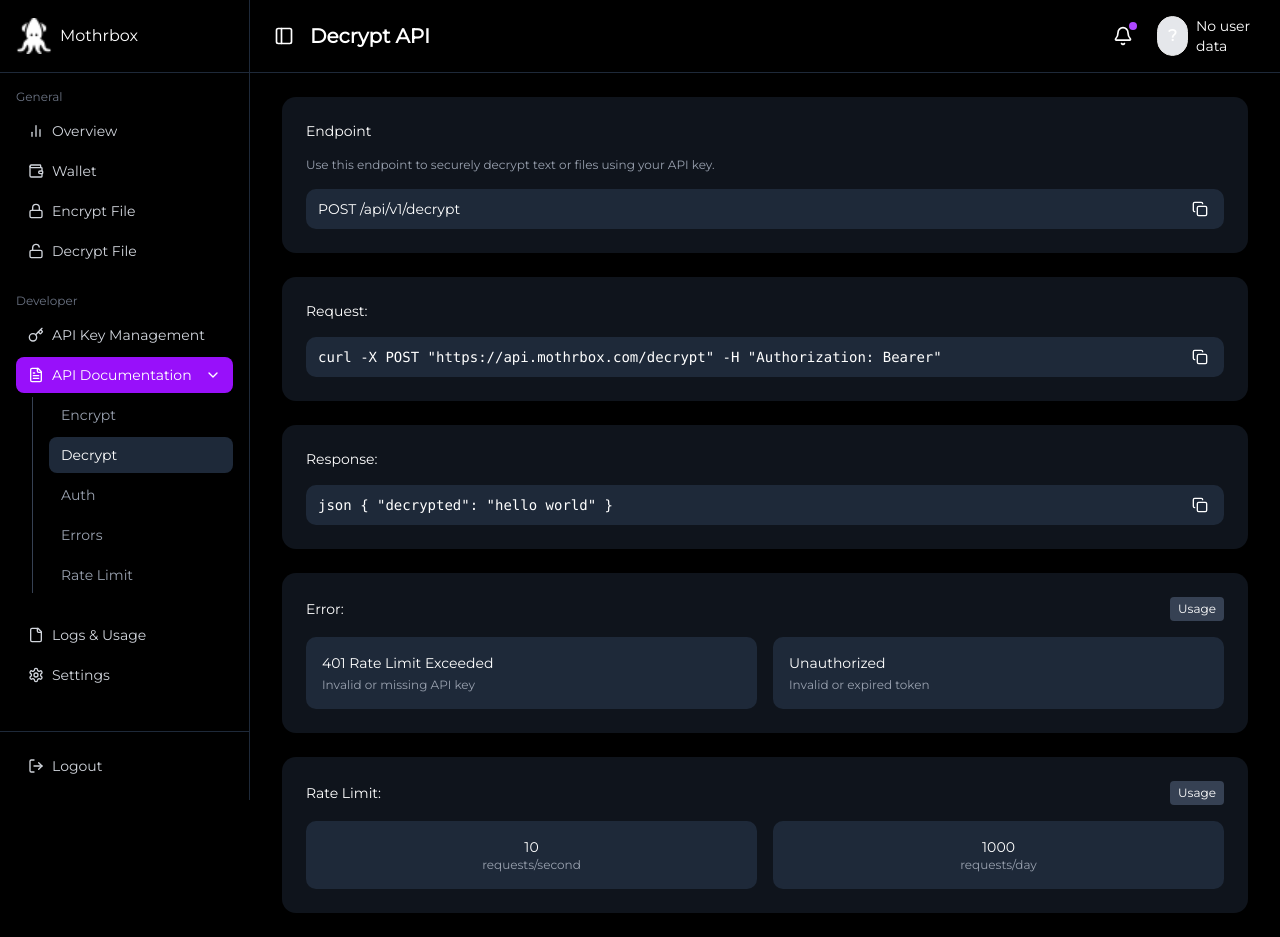
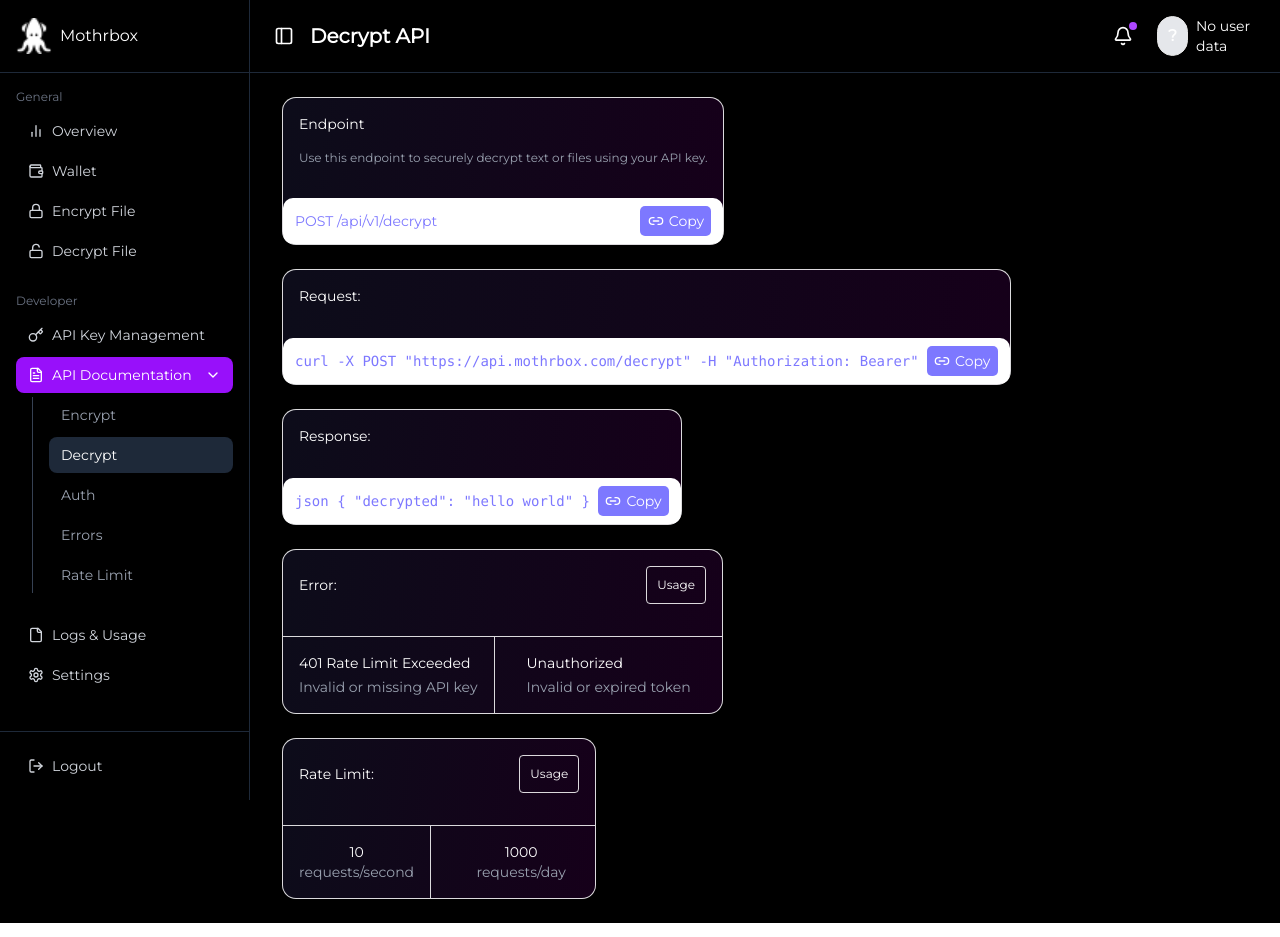
Before and after one commit to georgegoldman/mothrbox-frontend, a Next.js app: page /dashboard/api-docs/decrypt in a window 1280 px wide. Built offline with nearby package versions, Linux system fonts and the light colour scheme; no server answers.

Commit message:
Refined the UI for encryted tab of the api docs to fit current design

```diff
--- a/src/components/api-docs.tsx
+++ b/src/components/api-docs.tsx
@@ -1,5 +1,6 @@
 // components/apiDocs.tsx
-import { Copy } from "lucide-react";
+import React from "react";
+import { Link2 } from "lucide-react";
 
 export function SectionCard({
   title,
@@ -12,18 +13,38 @@
   tag?: string;
   children: React.ReactNode;
 }) {
+  // Check if children contains a CodeBlock component
+  const hasCodeBlock = React.Children.toArray(children).some((child) => {
+    if (React.isValidElement(child)) {
+      return child.type === CodeBlock;
+    }
+    return false;
+  });
+
   return (
-    <div className="rounded-xl bg-gray-800/50 p-4 md:p-6">
-      <div className="mb-4 flex items-center justify-between">
-        <h2 className="text-sm font-medium">{title}</h2>
-        {tag && (
-          <span className="rounded bg-gray-700 px-2 py-1 text-xs">{tag}</span>
+    <div
+      className="w-full rounded-xl border border-white/85 sm:w-fit"
+      style={{
+        background:
+          "linear-gradient(96.75deg, rgba(125, 120, 255, 0.1) -0.65%, rgba(210, 0, 253, 0.1) 96.85%)",
+      }}
+    >
+      <div className="p-3 sm:p-4">
+        <div className="mb-3 flex flex-col gap-2 sm:mb-4 sm:flex-row sm:items-center sm:justify-between">
+          <h2 className="text-xs font-medium sm:text-sm">{title}</h2>
+          {tag && (
+            <span className="w-fit rounded border border-white/85 px-2 py-1 text-xs sm:p-[10px]">
+              {tag}
+            </span>
+          )}
+        </div>
+        {description && (
+          <p className="mb-3 text-xs text-gray-400 sm:mb-4">{description}</p>
         )}
       </div>
-      {description && (
-        <p className="mb-4 text-xs text-gray-400">{description}</p>
-      )}
-      {children}
+      <div className={hasCodeBlock ? "" : "border-t border-white/85"}>
+        {children}
+      </div>
     </div>
   );
 }
@@ -36,10 +57,15 @@
   isMono?: boolean;
 }) {
   return (
-    <div className="flex items-center gap-2 overflow-x-auto rounded-lg bg-gray-800 px-3 py-2 text-xs sm:text-sm">
-      <span className={isMono ? "font-mono" : ""}>{label}</span>
-      <button className="ml-auto flex-shrink-0 rounded p-1 hover:bg-gray-700">
-        <Copy className="h-4 w-4" />
+    <div className="flex flex-col gap-2 overflow-x-auto rounded-lg bg-white p-2 sm:flex-row sm:items-center sm:gap-2 sm:px-3 sm:py-2">
+      <span
+        className={`text-xs font-medium text-[#7D78FF] sm:text-sm ${isMono ? "font-mono" : ""}`}
+      >
+        {label}
+      </span>
+      <button className="flex h-8 w-full cursor-pointer items-center justify-center gap-1 rounded-[5px] bg-[#7D78FF] px-2 py-1 text-xs text-white sm:ml-auto sm:h-[30px] sm:w-[71px] sm:flex-shrink-0 sm:gap-[5px] sm:p-1 sm:text-sm">
+        <Link2 className="h-3 w-3 text-white sm:h-4 sm:w-4" />
+        Copy
       </button>
     </div>
   );
@@ -53,18 +79,18 @@
   message: string;
 }) {
   return (
-    <div className="rounded-lg bg-gray-800 p-4">
+    <div className="p-3 first:border-r first:border-white/85 sm:p-4">
       <h3 className="mb-1 text-xs font-medium sm:text-sm">{title}</h3>
-      <p className="text-xs text-gray-400">{message}</p>
+      <p className="text-xs text-gray-400 sm:text-sm">{message}</p>
     </div>
   );
 }
 
 export function RateCard({ count, label }: { count: string; label: string }) {
   return (
-    <div className="rounded-lg bg-gray-800 p-4 text-center">
-      <p className="text-sm font-medium">{count}</p>
-      <p className="text-xs text-gray-400">{label}</p>
+    <div className="p-3 text-center first:border-r first:border-white/85 sm:p-4">
+      <p className="text-xs font-medium sm:text-sm">{count}</p>
+      <p className="text-xs text-gray-400 sm:text-sm">{label}</p>
     </div>
   );
 }
```
